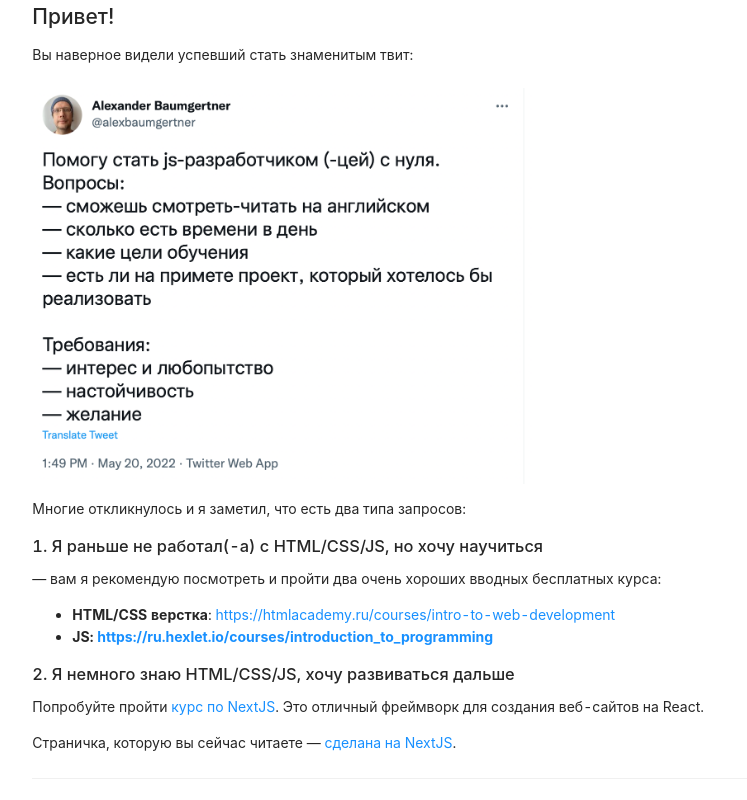
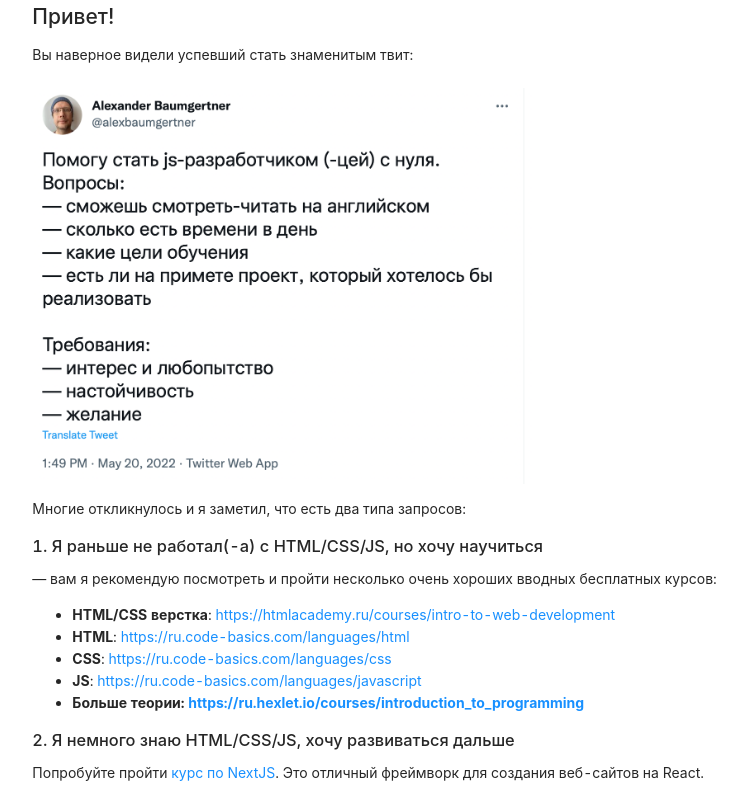
Before and after one commit to easy-deep-learning/easy-deep-learning.github.io, a Next.js app: page /learn-frontend in a window 1280 px wide. Shown: the top 800 px of the page, without its empty margins (181-928 px from the left). Built offline with nearby package versions, Linux system fonts and the light colour scheme.

Commit message:
Add html/css/js courses links

```diff
--- a/pages/learn-frontend/index.tsx
+++ b/pages/learn-frontend/index.tsx
@@ -36,14 +36,23 @@
               1. Я раньше не работал(-а) с HTML/CSS/JS, но хочу научиться
             </h3>
 
-            <Paragraph>— вам я рекомендую посмотреть и пройти два очень хороших вводных бесплатных курса:</Paragraph>
+            <Paragraph>— вам я рекомендую посмотреть и пройти несколько очень хороших вводных бесплатных курсов:</Paragraph>
 
             <ul>
               <li>
                 <strong>HTML/CSS верстка</strong>: <a href="https://htmlacademy.ru/courses/intro-to-web-development">https://htmlacademy.ru/courses/intro-to-web-development</a>
               </li>
               <li>
-                <strong>JS: <a href="https://ru.hexlet.io/courses/introduction_to_programming">https://ru.hexlet.io/courses/introduction_to_programming</a></strong>
+                <strong>HTML</strong>: <a href="https://ru.code-basics.com/languages/html">https://ru.code-basics.com/languages/html</a>
+              </li>
+              <li>
+                <strong>CSS</strong>: <a href="https://ru.code-basics.com/languages/css">https://ru.code-basics.com/languages/css</a>
+              </li>
+              <li>
+                <strong>JS</strong>: <a href="https://ru.code-basics.com/languages/javascript">https://ru.code-basics.com/languages/javascript</a>
+              </li>
+              <li>
+                <strong>Больше теории: <a href="https://ru.hexlet.io/courses/introduction_to_programming">https://ru.hexlet.io/courses/introduction_to_programming</a></strong>
               </li>
             </ul>
 
```
